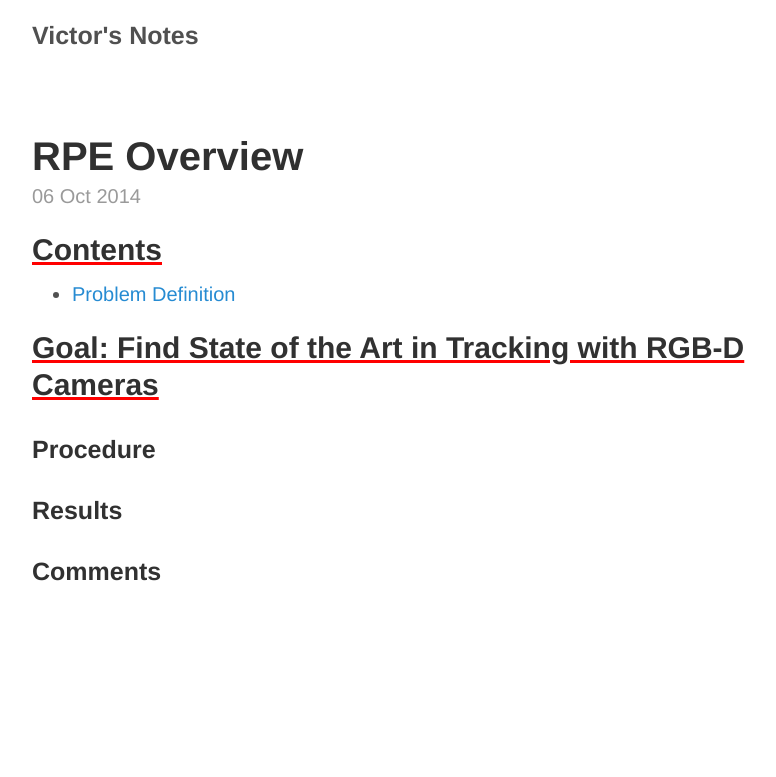
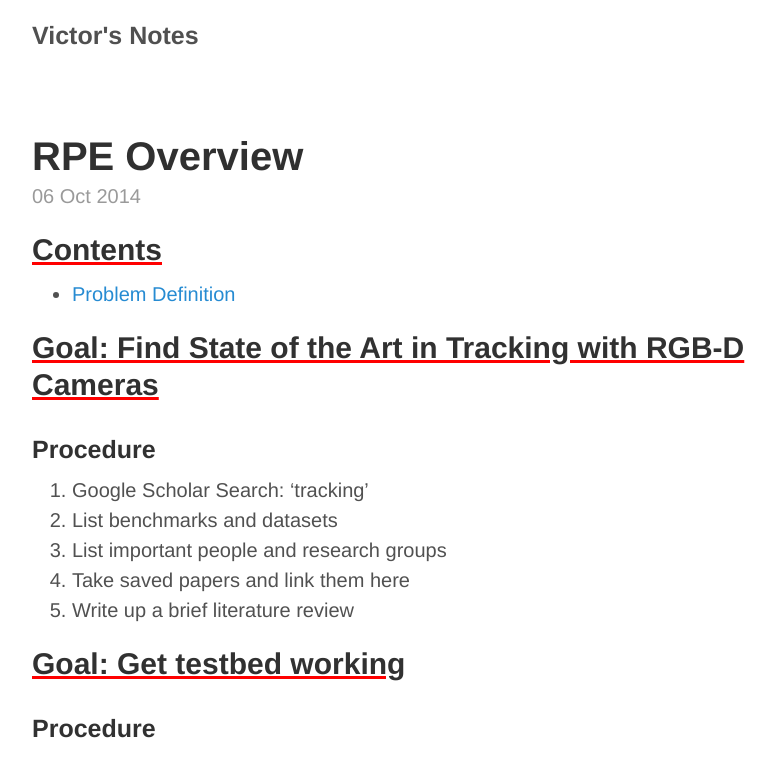
Before and after one commit to victorgan/victorgan.github.io, a Jekyll site: the page built from _posts/2014-10-06-rpe-overview.md, in a window 1280 px wide. Shown: the top 777 px of the page, without its empty margins (248-1024 px from the left). Built offline with Jekyll 4.4.1, drawn with Linux system fonts in a browser that asks for light colours; nearby versions of some CDN libraries; library files that are not in the unit come from our copies; comment, search, counter and statistics services are not loaded.

Commit message:
articles

```diff
--- a/_posts/2014-10-06-rpe-overview.md
+++ b/_posts/2014-10-06-rpe-overview.md
@@ -12,6 +12,12 @@ title: RPE Overview
 
 ### Procedure
 
-### Results
+1. Google Scholar Search: 'tracking'
+2. List benchmarks and datasets
+3. List important people and research groups
+4. Take saved papers and link them here
+5. Write up a brief literature review
 
-### Comments
+## Goal: Get testbed working
+
+### Procedure
```
